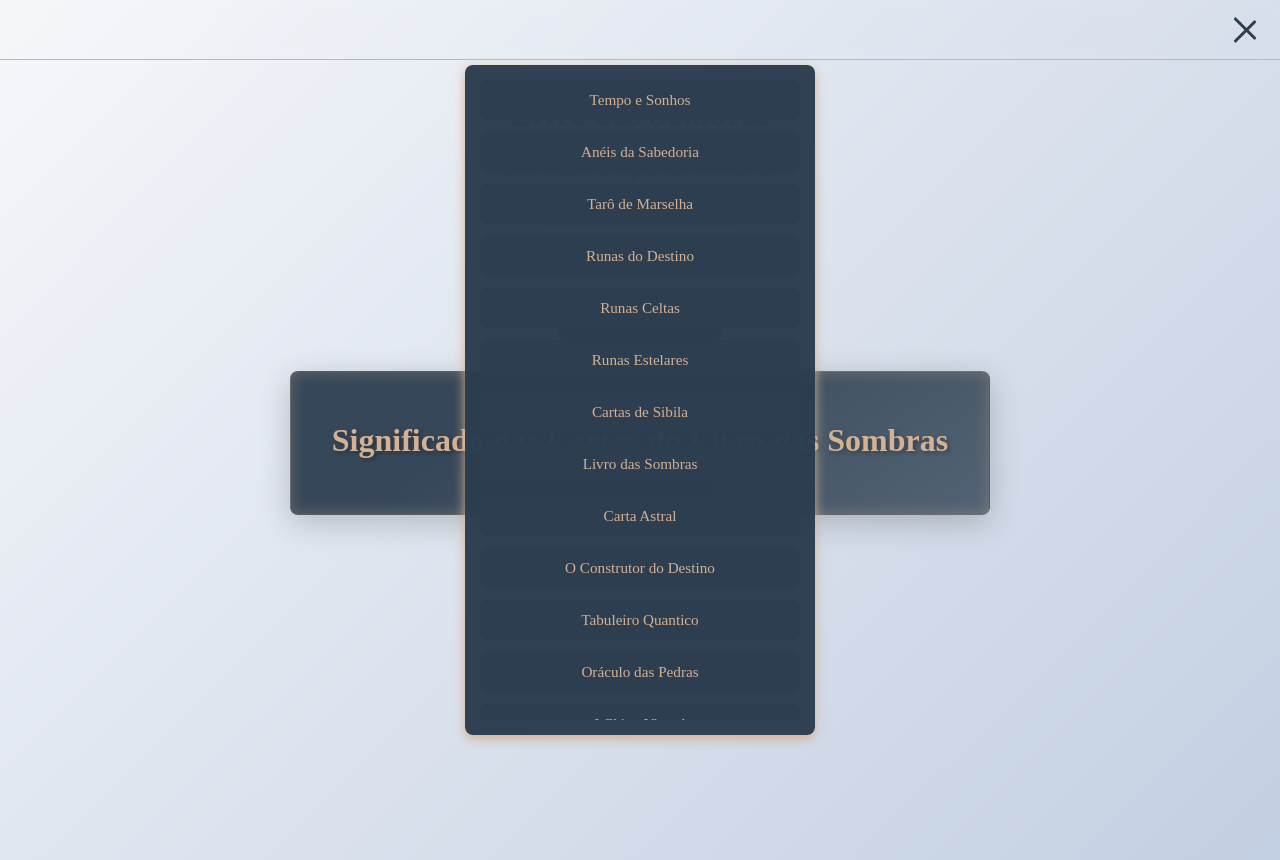
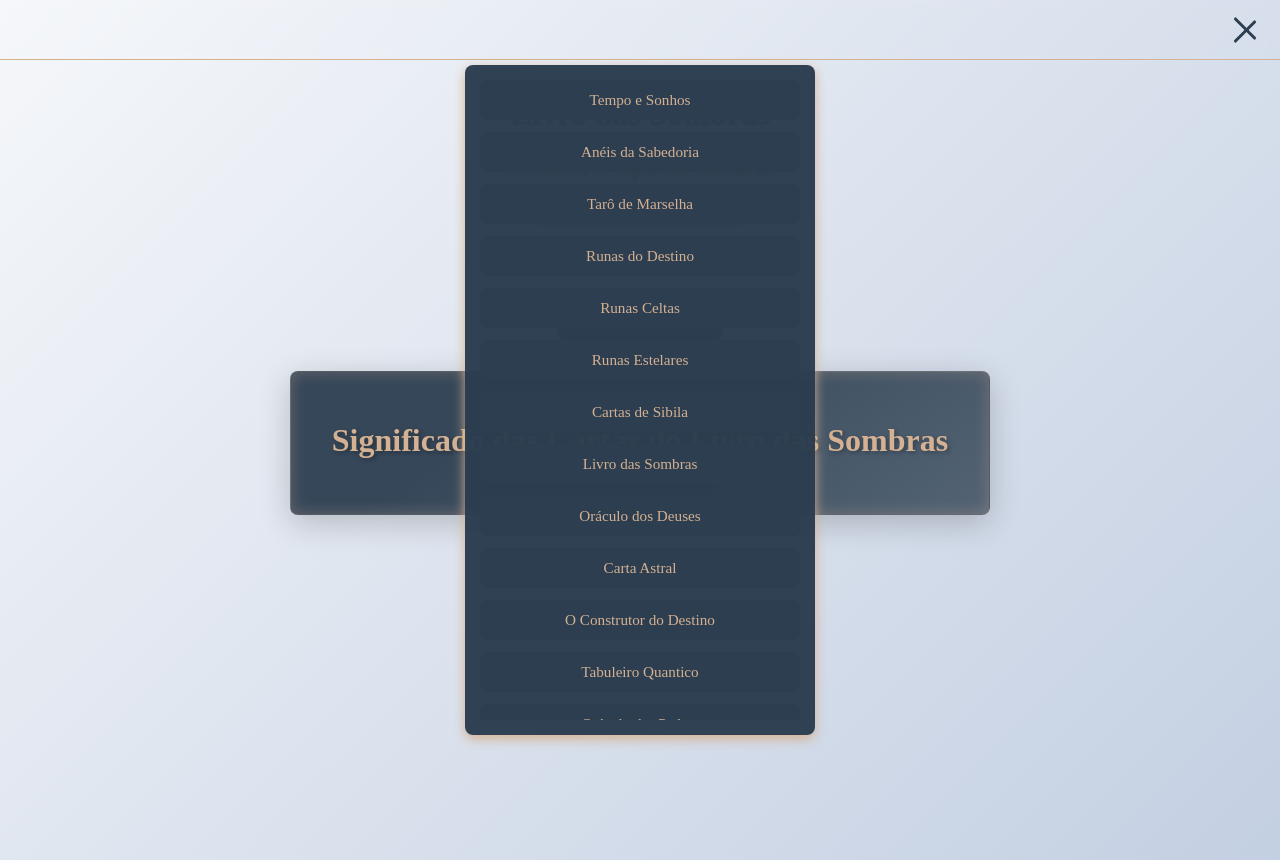
Before and after one commit to alexxanorafa/Livro-das-Sombras, a plain HTML site: page index.html in a window 1280 px wide. Both pictures are taken after a click on the element 1245 px from the left and 29 px from the top of the page. Drawn offline with Linux system fonts and the light colour scheme.

Commit message:
Update index.html

```diff
--- a/index.html
+++ b/index.html
@@ -26,6 +26,7 @@
             <li><a href="https://alexxanorafa.github.io/Runas-Estelares/" class="menu-item">Runas Estelares</a></li>
             <li><a href="https://alexxanorafa.github.io/Cartas-de-Sibila/" class="menu-item">Cartas de Sibila</a></li>
             <li><a href="https://alexxanorafa.github.io/Livro-das-Sombras/" class="menu-item">Livro das Sombras</a></li>
+            <li><a href="https://alexxanorafa.github.io/Oraculo-dos-Deuses/" class="menu-item">Oráculo dos Deuses</a></li>
             <li><a href="https://alexxanorafa.github.io/posicionamentodosastros/" class="menu-item">Carta Astral</a></li>
             <li><a href="https://alexxanorafa.github.io/O-Construtor-do-Destino/" class="menu-item">O Construtor do Destino</a></li>
             <li><a href="https://alexxanorafa.github.io/Tabuleiro-Quantico/" class="menu-item">Tabuleiro Quantico</a></li>
```
